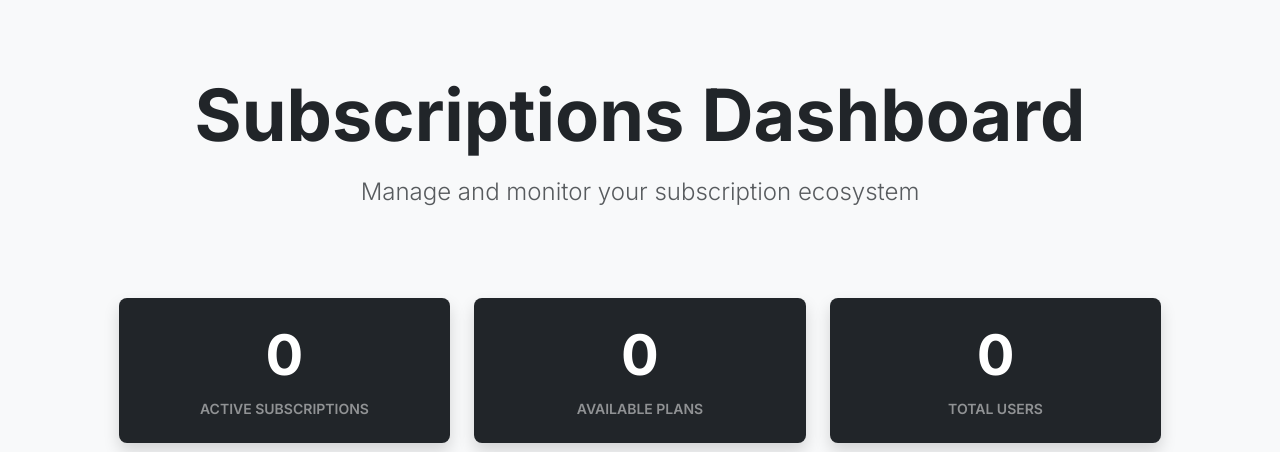
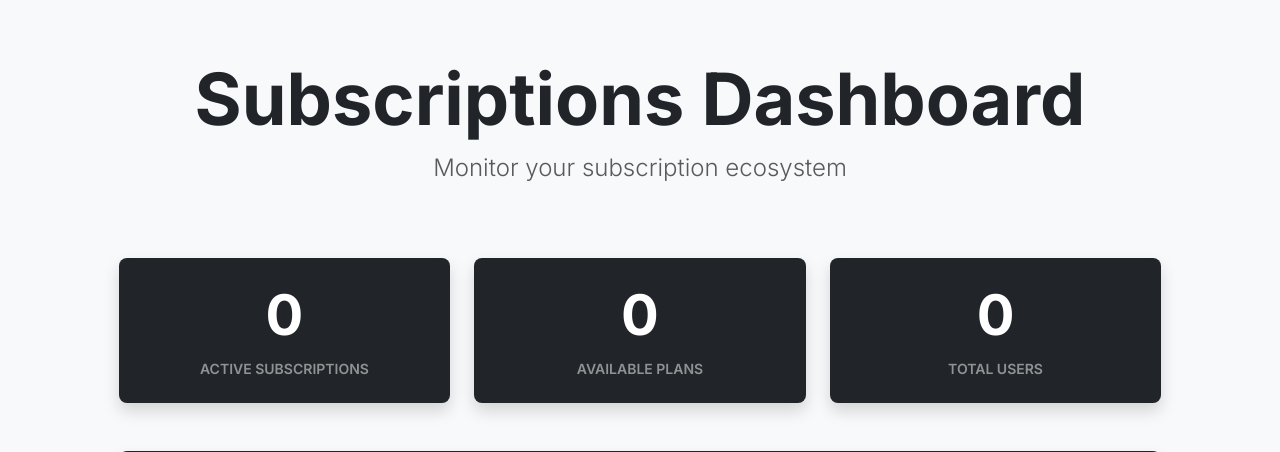
Before and after one commit to adib-the-noob/metro-vps-assignment, a Django app: page / in a window 1280 px wide. Shown: the top 452 px of the page. Run offline with Django 5.2, Linux system fonts and the light colour scheme; data that the repository does not hold is empty; some libraries are stand-ins or nearby versions.

Commit message:
color changed

```diff
--- a/app/templates/dashboard.html
+++ b/app/templates/dashboard.html
@@ -18,9 +18,9 @@
         <div class="row justify-content-center">
             <div class="col-12 col-xl-10">
                 <!-- Dashboard Header -->
-                <header class="text-center mb-5 py-4">
-                    <h1 class="display-2 fw-bold text-dark mb-3">Subscriptions Dashboard</h1>
-                    <p class="lead text-muted fs-4 fw-light">Manage and monitor your subscription ecosystem</p>
+                <header class="text-center mb-5 py-2">
+                    <h1 class="display-2 fw-bold text-dark mb-2">Subscriptions Dashboard</h1>
+                    <p class="lead text-muted fs-4 fw-light">Monitor your subscription ecosystem</p>
                 </header>
 
                 <!-- Stats Overview -->
@@ -86,7 +86,7 @@
                                                     {% if subscription.status == "active" %}
                                                         <span class="badge bg-success px-3 py-2 rounded-pill text-uppercase fw-semibold">Active</span>
                                                     {% elif subscription.status == "cancelled" %}
-                                                        <span class="badge bg-info px-3 py-2 rounded-pill text-uppercase fw-semibold">Cancelled</span>
+                                                        <span class="badge bg-warning px-3 py-2 rounded-pill text-uppercase fw-semibold">Cancelled</span>
                                                     {% elif subscription.status == "expired" %}
                                                         <span class="badge bg-danger px-3 py-2 rounded-pill text-uppercase fw-semibold">Expired</span>
                                                     {% else %}
```
